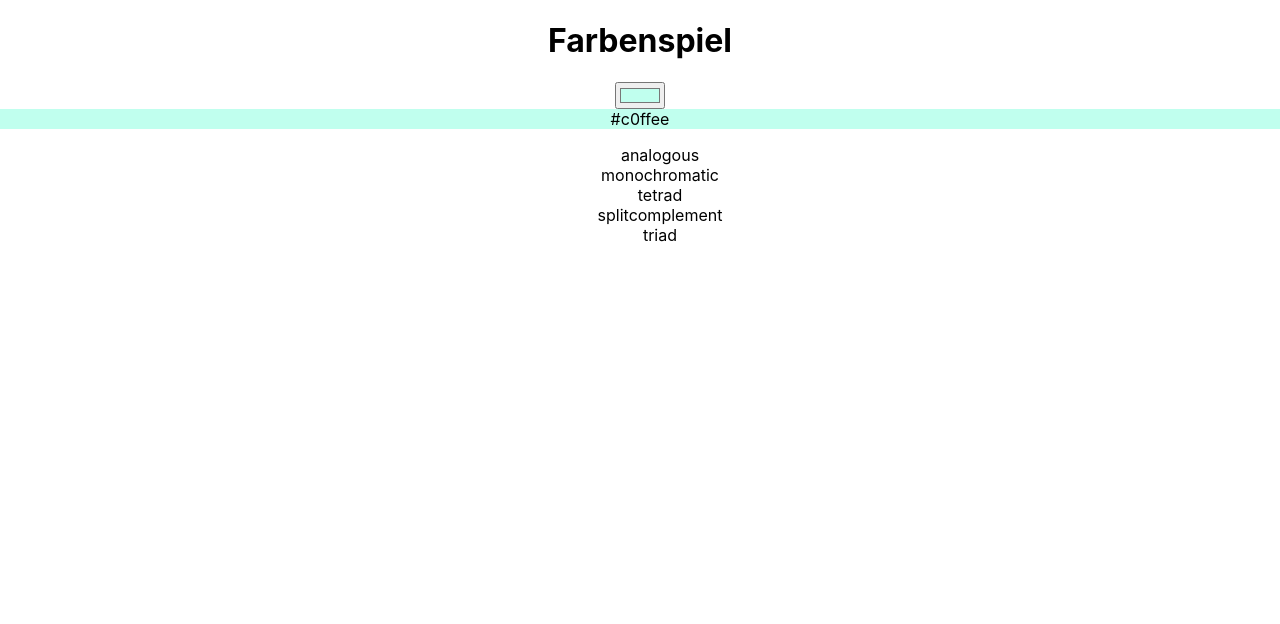
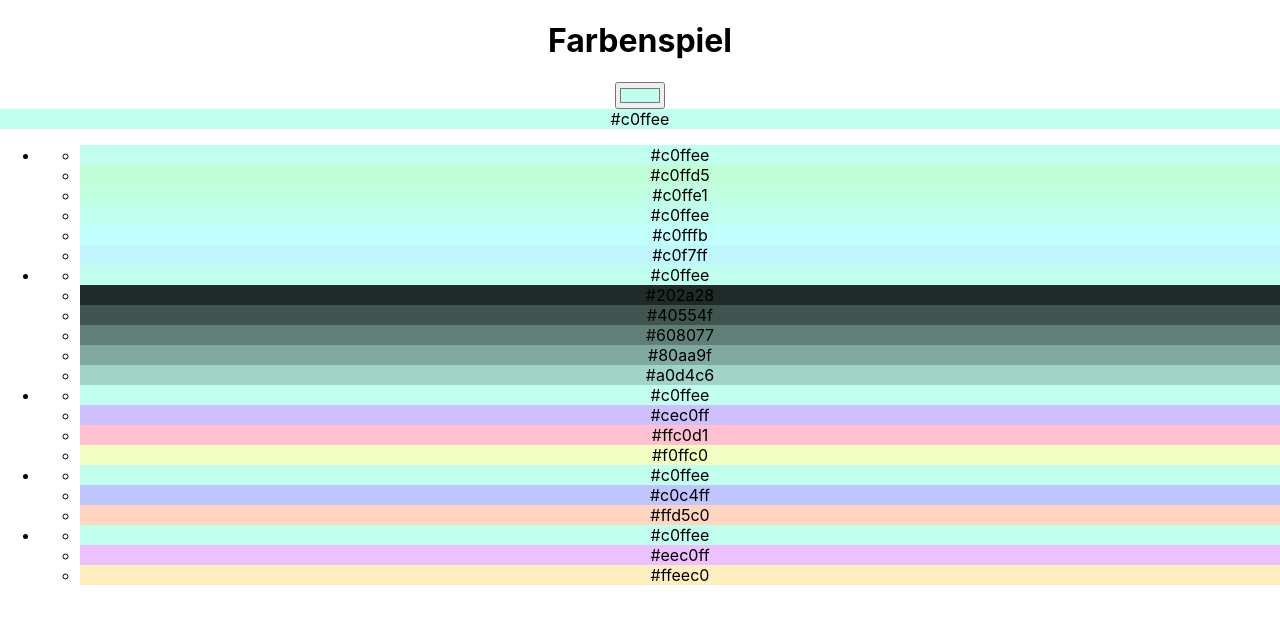
Before and after one commit to mariofink/farbenspiel-react, a React (Create React App) app: page / in a window 1280 px wide. Shown: the top 624 px of the page. Built offline with nearby package versions, Linux system fonts and the light colour scheme.

Commit message:
add tinycolor2 for combinations

```diff
--- a/package.json
+++ b/package.json
@@ -13,6 +13,7 @@
     "react": "^17.0.2",
     "react-dom": "^17.0.2",
     "react-scripts": "5.0.0",
+    "tinycolor2": "^1.4.2",
     "typescript": "^4.5.5",
     "web-vitals": "^2.1.4"
   },
@@ -39,5 +40,8 @@
       "last 1 firefox version",
       "last 1 safari version"
     ]
+  },
+  "devDependencies": {
+    "@types/tinycolor2": "^1.4.3"
   }
 }
--- a/src/components/ColourCombination.tsx
+++ b/src/components/ColourCombination.tsx
@@ -1,11 +1,25 @@
+import tinycolor from "tinycolor2";
 import { ColourCombinations } from "../types";
+import ColourField from "./ColourField";
 
 type props = {
+  baseColour: string;
   combination: ColourCombinations;
 };
 
-function ColourCombination({ combination }: props) {
-  return <div>{combination}</div>;
+function ColourCombination({ baseColour, combination }: props) {
+  const colours: tinycolor.Instance[] = tinycolor(baseColour)[combination]();
+  return (
+    <div>
+      <ul>
+        {colours.map((col) => (
+          <li>
+            <ColourField colour={col.toHexString()} />
+          </li>
+        ))}
+      </ul>
+    </div>
+  );
 }
 
 export default ColourCombination;
--- a/src/components/Farbenspiel.tsx
+++ b/src/components/Farbenspiel.tsx
@@ -23,7 +23,12 @@ function Farbenspiel() {
       <ColourField colour={baseColour} />
       <ul>
         {combinations.map((combination) => (
-          <ColourCombination combination={combination as ColourCombinations} />
+          <li>
+            <ColourCombination
+              baseColour={baseColour}
+              combination={combination as ColourCombinations}
+            />
+          </li>
         ))}
       </ul>
     </main>
```
Also changed, not shown: 1 other file (tests, documents, lock files or other folders).
